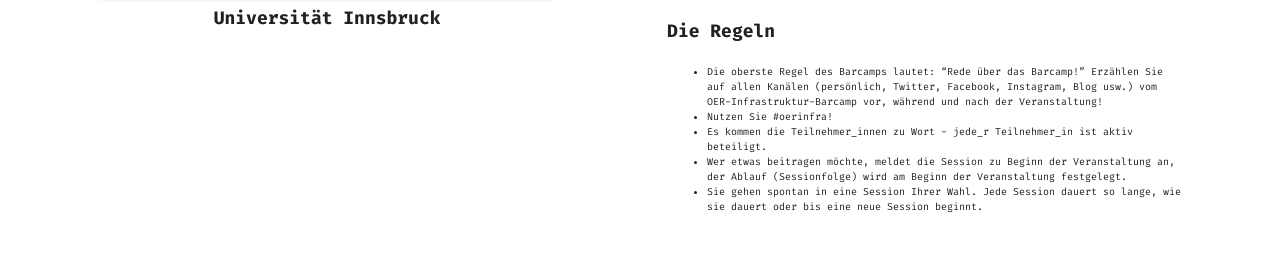
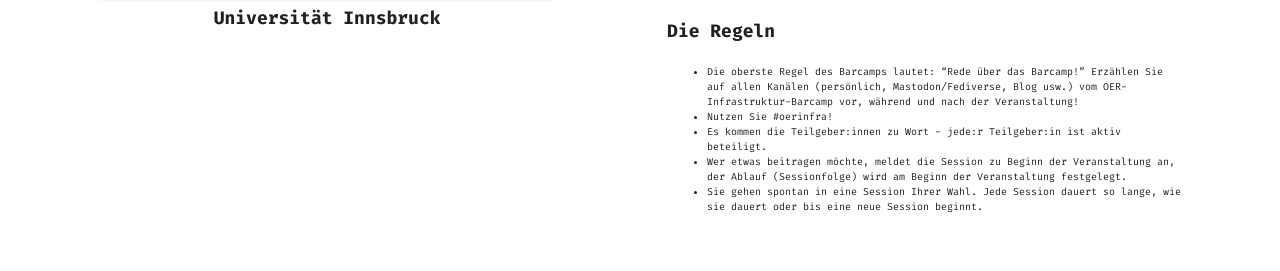
Before and after one commit to oerBASE/Barcamp3, an MkDocs documentation site: the page built from docs/index.md, in a window 1280 px wide and 900 px high, scrolled down 882 px. Shown: the part 195-466 px from the top of the window. Built offline with MkDocs 1.6.1 and Material for MkDocs 9.7.7, drawn with Linux system fonts in a browser that asks for light colours; plug-ins that fetch from the network failed and are left out.

Commit message:
Update home.html

```diff
--- a/overrides/home.html
+++ b/overrides/home.html
@@ -46,9 +46,9 @@
     </p>
     <p><b>Die Regeln</b></p>
 <ul>
-    <li>Die oberste Regel des Barcamps lautet: “Rede über das Barcamp!” Erzählen Sie auf allen Kanälen (persönlich, Twitter, Facebook, Instagram, Blog usw.) vom OER-Infrastruktur-Barcamp vor, während und nach der Veranstaltung!</li>
+    <li>Die oberste Regel des Barcamps lautet: “Rede über das Barcamp!” Erzählen Sie auf allen Kanälen (persönlich, Mastodon/Fediverse, Blog usw.) vom OER-Infrastruktur-Barcamp vor, während und nach der Veranstaltung!</li>
     <li>Nutzen Sie #oerinfra!</li>
-    <li>Es kommen die Teilnehmer_innen zu Wort - jede_r Teilnehmer_in ist aktiv beteiligt.</li>
+    <li>Es kommen die Teilgeber:innen zu Wort - jede:r Teilgeber:in ist aktiv beteiligt.</li>
     <li>Wer etwas beitragen möchte, meldet die Session zu Beginn der Veranstaltung an, der Ablauf (Sessionfolge) wird am Beginn der Veranstaltung festgelegt.</li>
     <li>Sie gehen spontan in eine Session Ihrer Wahl. Jede Session dauert so lange, wie sie dauert oder bis eine neue Session beginnt.</li>
 </ul>
```
